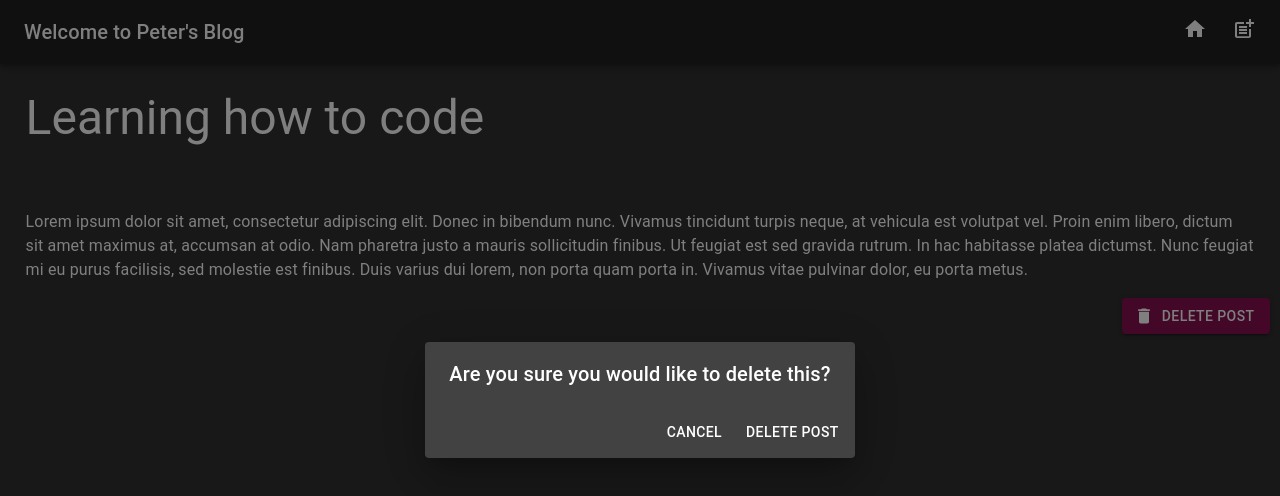
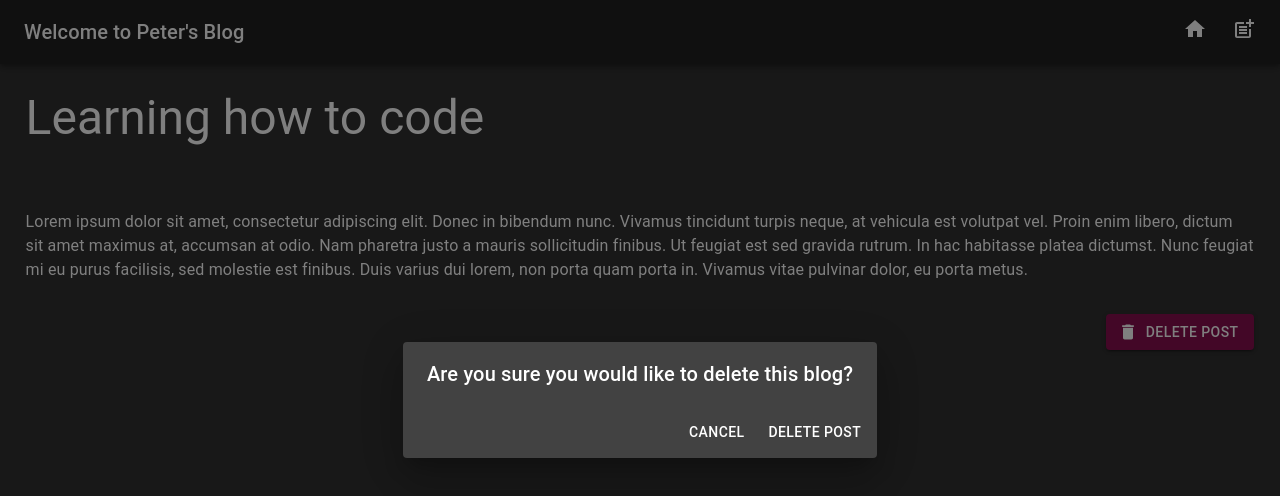
Before and after one commit to PetDios9/MERNBlog, a React (Create React App) app in the folder client/: page /blogs/1 in a window 1280 px wide. Both pictures are taken after a click on the button "DELETE POST". Shown: the top 496 px of the page. Built offline with nearby package versions, Linux system fonts and the light colour scheme; data requests are answered from the project's data file.

Commit message:
fixed bug where old blog would show up on homepage after deleting and new blog would not show up on homepage after posting

```diff
--- a/client/src/Pages/BlogDetails.js
+++ b/client/src/Pages/BlogDetails.js
@@ -10,8 +10,8 @@ const useStyles = makeStyles(theme => {
     return{
         bodyText: {
             //preserve line breaks in body text
-            whiteSpace: 'pre-line'
-        }
+            whiteSpace: 'pre-line',
+        },
     }
 })
 
@@ -38,11 +38,12 @@ export default function BlogDetails() {
 
     const handleDelete = async () => {
         await axios.delete(`http://localhost:8000/blogs/${id}`)
-            .then(history.push('/'))
+            .then(()=> {history.push('/')})
+            .catch(err => console.log(err))
     }
 
     return (
-        <Grid container spacing={4}>
+        <Grid container spacing={4} direction='row-reverse'>
             <Grid item xs={12}>
                 <Typography variant='h3'>
                     {blog.title}
@@ -58,7 +59,7 @@ export default function BlogDetails() {
                     {blog.body}
                 </Typography>
             </Grid>
-            <Grid container direction="row-reverse">
+            {/* <Grid container spacing={3} direction="row-reverse"> */}
                 <Grid item>
                     <Button
                         startIcon={<DeleteIcon />}
@@ -70,7 +71,7 @@ export default function BlogDetails() {
                     </Button>
                     <DeleteConfirmation open={dialogOpen} onClose={closeDialog} handleDelete={handleDelete}/>
                 </Grid>
-            </Grid>
+            {/* </Grid> */}
         </Grid>
     )
 }
--- a/client/src/Pages/CreateBlog.js
+++ b/client/src/Pages/CreateBlog.js
@@ -1,19 +1,10 @@
-import { Button, Grid, TextField, Typography, makeStyles } from '@material-ui/core'
+import { Button, Grid, TextField, Typography, } from '@material-ui/core'
 import React, { useState } from 'react'
 import date from 'date-and-time'
 import { useHistory } from 'react-router'
 import axios from 'axios'
 
-const useStyles = makeStyles(theme => {
-    return{
-        bodyTextField: {
-            whiteSpace: 'pre-wrap'
-        }
-    }
-})
-
 export default function CreateBlog() {
-    const classes = useStyles()
 
     const [title, setTitle] = useState('')
     const [snippet, setSnippet] = useState('')
@@ -61,7 +52,7 @@ export default function CreateBlog() {
                 body,
                 dateCreated: date.format(now, 'MMMM DD YYYY')
             })
-                .then(history.push('/'))
+                .then(() => {history.push('/')})
                 .catch(err=> console.log(err))
 
             clearFields()
@@ -106,7 +97,6 @@ export default function CreateBlog() {
                     <Grid item xs={12}>
                         <TextField
                             required
-                            //className={classes.bodyTextField}
                             error={bodyErr}
                             variant="outlined"
                             label="Body"
--- a/client/src/components/DeleteConfirmation.js
+++ b/client/src/components/DeleteConfirmation.js
@@ -1,5 +1,5 @@
 import React from 'react'
-import {Button, Dialog, DialogActions, DialogContent, DialogContentText, DialogTitle} from '@material-ui/core'
+import {Button, Dialog, DialogActions, DialogTitle} from '@material-ui/core'
 
 export default function DeleteConfirmation (props) {
     return(
@@ -7,7 +7,7 @@ export default function DeleteConfirmation (props) {
             open={props.open}
             onClose={props.onClose}
             >
-            <DialogTitle id="delete-dialog-title">Are you sure you would like to delete this?</DialogTitle>
+            <DialogTitle id="delete-dialog-title">Are you sure you would like to delete this blog?</DialogTitle>
             <DialogActions>
                 <Button onClick={props.onClose}>
                     Cancel
```
